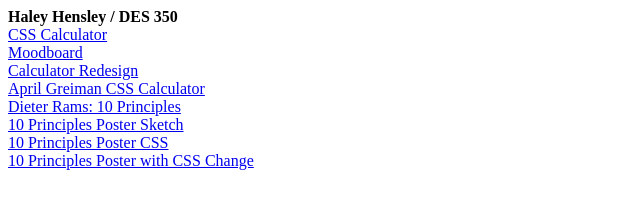
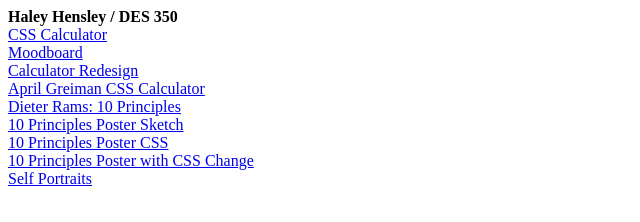
Before and after one commit to hhensl2/DES350, a plain HTML site: page index.html in a window 1280 px wide. Shown: the whole page, without its empty margins (0-640 px from the left). Drawn offline with Linux system fonts and the light colour scheme.

Commit message:
Add files via upload

```diff
--- a/index.html
+++ b/index.html
@@ -14,7 +14,8 @@
 	<a href="10_principles.html" target="_self">Dieter Rams: 10 Principles</a><br>
 	<a href="10_principles_poster.jpg" target="_self">10 Principles Poster Sketch</a><br>
 	<a href="10_principles_poster_02.html" target="_self">10 Principles Poster CSS</a><br>
-	<a href="10_principles_poster_03.html" target="_self">10 Principles Poster with CSS Change</a>
+	<a href="10_principles_poster_03.html" target="_self">10 Principles Poster with CSS Change</a><br>
+	<a href="self-portraits.jpg" target="_self">Self Portraits</a>
 
 </body>
 </html>
```
